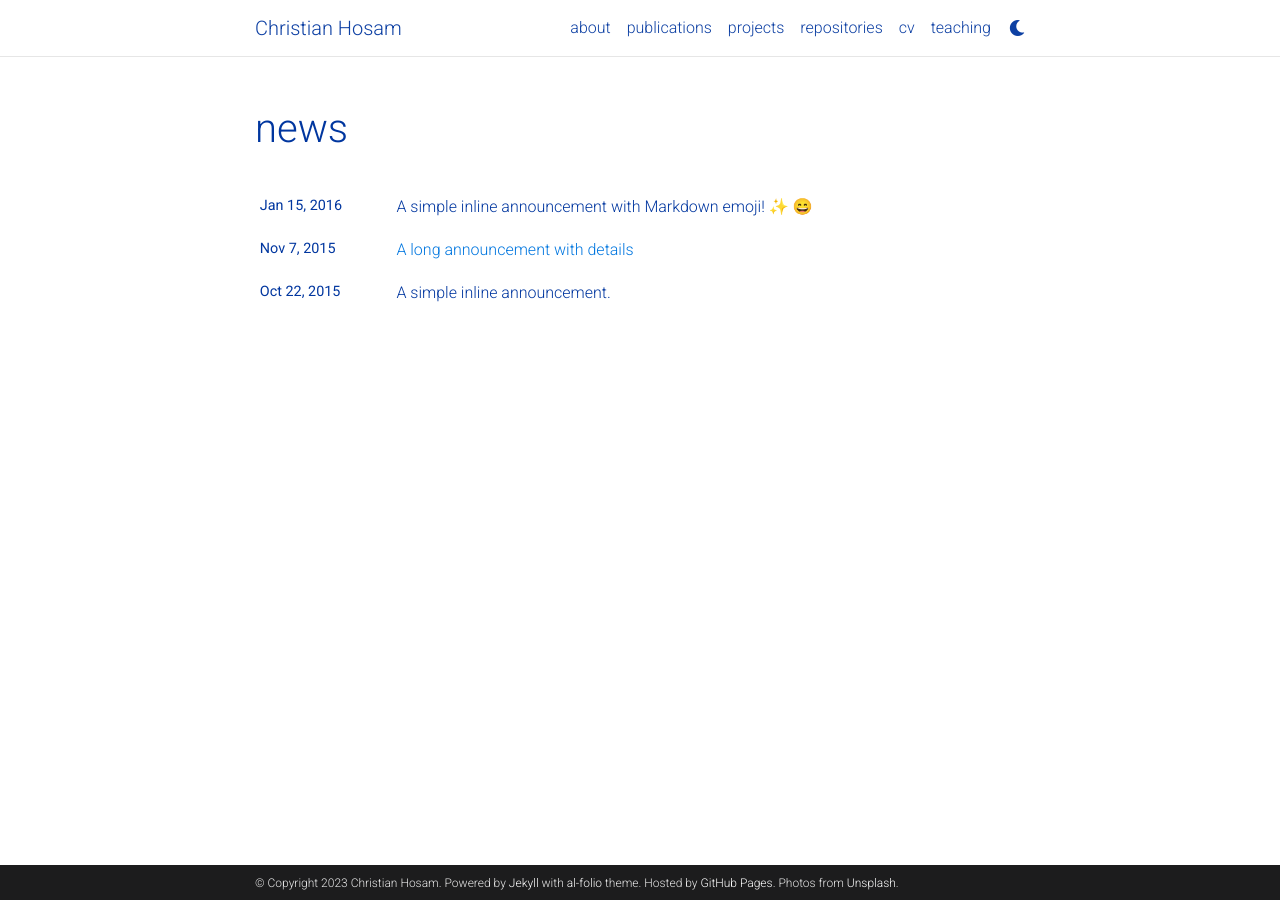
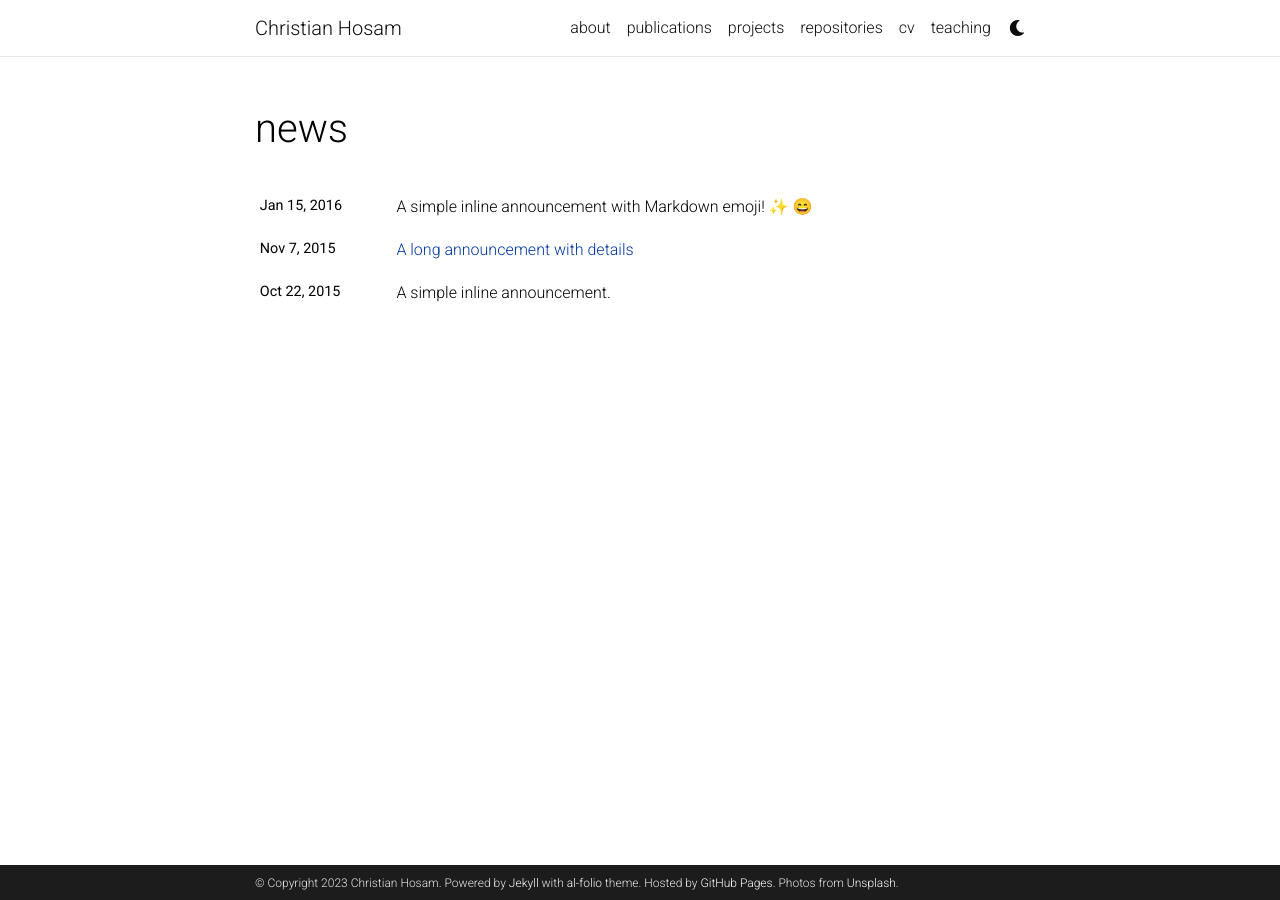
Before and after one commit to chosam2322/chosam2322.github.io, a Jekyll site: the page built from news.html, in a window 1280 px wide. Built offline with Jekyll 4.4.1, drawn with Linux system fonts in a browser that asks for light colours; emoji names are drawn with the system emoji font; comment, search, counter and statistics services are not loaded; a style sheet for code colours, icons or effects is not loaded.

Commit message:
Update _themes.scss

```diff
--- a/_sass/_themes.scss
+++ b/_sass/_themes.scss
@@ -5,9 +5,9 @@
 :root {
   --global-bg-color: #{$white-color};
   --global-code-bg-color: #{$code-bg-color-light};
-  --global-text-color: #{$blue-color-dark};
+  --global-text-color: #{$black-color};
   --global-text-color-light: #{$blue-color};
-  --global-theme-color: #{$blue-color};
+  --global-theme-color: #{$blue-color-dark};
   --global-hover-color: #{$blue-color};
   --global-footer-bg-color: #{$grey-color-dark};
   --global-footer-text-color: #{$grey-color-light};
@@ -38,7 +38,7 @@
   --global-code-bg-color: #{$code-bg-color-dark};
   --global-text-color: #{$grey-color-light};
   --global-text-color-light: #{$grey-color-light};
-  --global-theme-color: #{$blue-color};
+  --global-theme-color: #{$cyan-color};
   --global-hover-color: #{$cyan-color};
   --global-footer-bg-color: #{$grey-color-light};
   --global-footer-text-color: #{$grey-color-dark};
```
